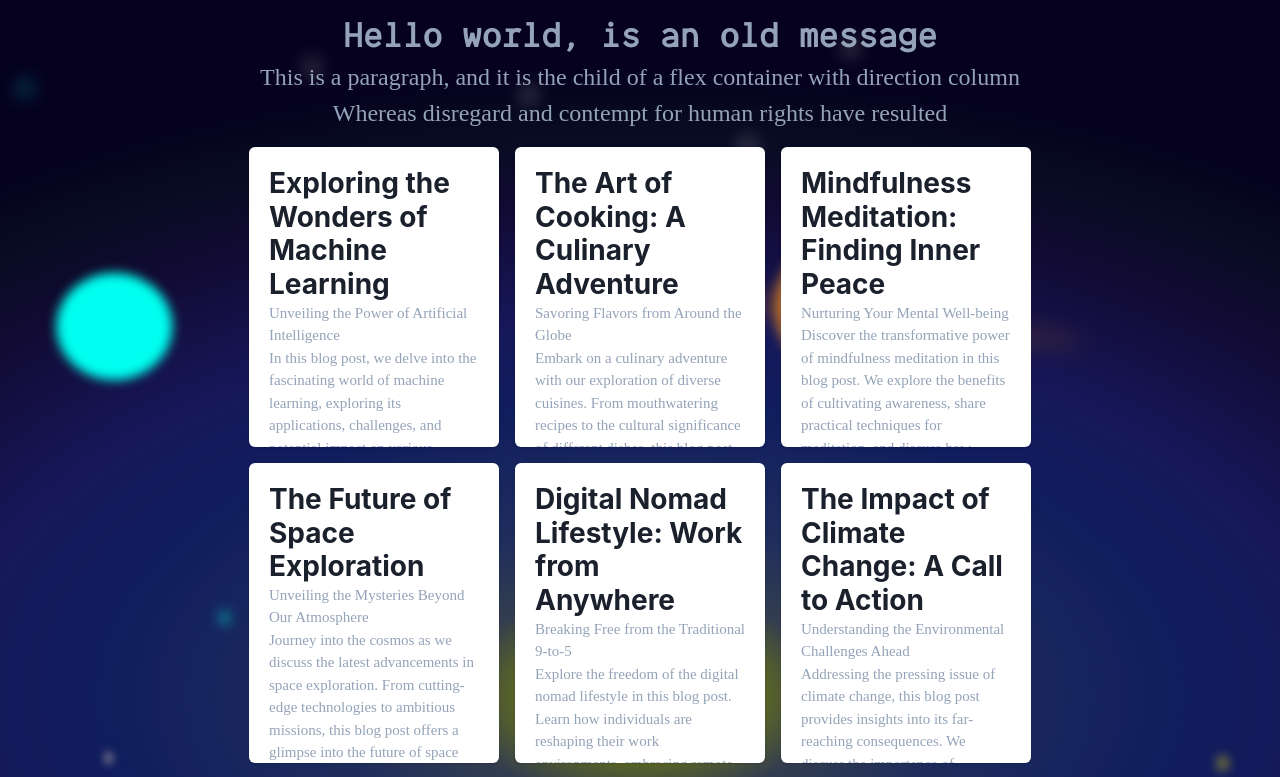
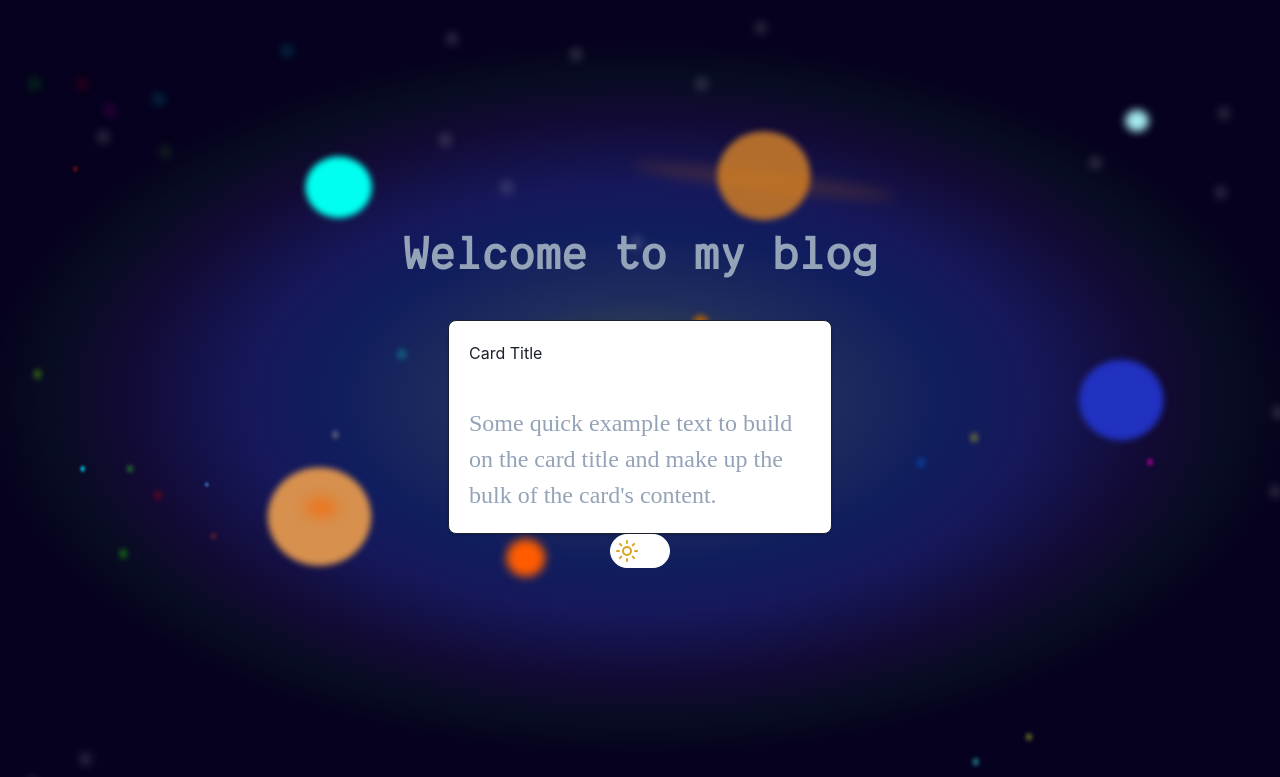
Before and after one commit to RauliYoung/QLimax, a Next.js app: page / in a window 1280 px wide. Shown: the top 777 px of the page. Built offline with nearby package versions, Linux system fonts and the light colour scheme; a web font is replaced by a local one.

Commit message:
chakra dark/light toggle
chakra dark/light toggle

```diff
--- a/src/app/components/ui/theme-toggle/toggle.scss
+++ b/src/app/components/ui/theme-toggle/toggle.scss
@@ -18,7 +18,7 @@
     }
 
     &.moon-icon {
-      right: 4px;
+      right: 5px;
       color: #374151;
       display: none;
     }
@@ -38,25 +38,25 @@
     right: 0;
     bottom: 0;
     background-color: #ffffff;
-    transition: 0.4s;
+    transition: 0.4s !important;
     border-radius: 34px;
     border: 1px solid #ffffff;
 
     &:before {
       position: absolute;
       content: '';
-      height: 26px;
+      height: 25px;
       width: 26px;
       left: 4px;
       bottom: 3px;
       background-color: #ffffff;
-      transition: 0.2s;
+      transition: 0.4s;
       border-radius: 50%;
     }
   }
 
   input:checked+.slider {
-    background-color: black;
+    background-color: #222938;
     border: 1px solid #374151;
   }
 
--- a/src/app/components/ui/theme-toggle/toggle.tsx
+++ b/src/app/components/ui/theme-toggle/toggle.tsx
@@ -2,23 +2,26 @@ import React, { useState, useEffect } from 'react';
 import './toggle.scss';
 import SunIcon from '@/app/components/ui/icons/sunicon';
 import MoonIcon from '@/app/components/ui/icons/moonicon';
+import { useColorMode } from '@chakra-ui/react';
 
-type SwitchProps = {
+type ToggleProps = {
   id: string;
   defaultChecked?: boolean;
   onChange?: (event: React.ChangeEvent<HTMLInputElement>) => void;
   className?: string;
 };
 
-const Switch: React.FC<SwitchProps> = ({ id, defaultChecked = false, onChange, className }) => {
+const Toggle: React.FC<ToggleProps> = ({ id, defaultChecked = false, onChange, className }) => {
+  const { colorMode , toggleColorMode } = useColorMode();
   const [isChecked, setIsChecked] = useState(defaultChecked);
 
   useEffect(() => {
-    setIsChecked(defaultChecked);
-  }, [defaultChecked]);
+    setIsChecked(colorMode === 'dark');
+  }, [colorMode]);
 
   const handleChange = (event: React.ChangeEvent<HTMLInputElement>) => {
     setIsChecked(event.target.checked);
+    toggleColorMode();
     if(onChange) {
       onChange(event);
     }
@@ -40,4 +43,4 @@ const Switch: React.FC<SwitchProps> = ({ id, defaultChecked = false, onChange, c
   );
 };
 
-export default Switch;
+export default Toggle;
--- a/src/app/page.tsx
+++ b/src/app/page.tsx
@@ -8,6 +8,9 @@ import {
   CardHeader,
 } from '@chakra-ui/react';
 import testData from '../../testData/testPosts.json';
+import { Textarea } from '@chakra-ui/react'
+import Switch from './components/ui/theme-toggle/toggle';
+
 
 interface Post {
   title: string;
@@ -16,55 +19,20 @@ interface Post {
 }
 export default function Home() {
   return (
-    <Flex as='main' direction='column'>
-      <Flex
-        as='section'
-        direction='column'
-        p='1rem'
-        justifyContent='center'
-        alignItems='center'
-      >
-        <Heading as='h1'>Hello world, is an old message</Heading>
-        <Text as='p'>
-          This is a paragraph, and it is the child of a flex container with
-          direction column
-        </Text>
-        <Text as='p'>
-          Whereas disregard and contempt for human rights have resulted
-        </Text>
-      </Flex>
-      <Flex maxW='100%' justifyContent='center'>
-        <Flex
-          as='section'
-          wrap='wrap'
-          justifyContent='center'
-          maxW='798px'
-          gap='1rem'
-          m='auto'
-        >
-          {testData
-            .map((post: Post) => ({
-              title: post.title,
-              header: post.header,
-              body: post.body,
-            }))
-            .map((post: Post) => (
-              <Card w='250px' h='300px'>
-                <CardBody overflow='auto'>
-                  <Heading as='h2' fontSize={'28px'}>
-                    {post.title}
-                  </Heading>
-                  <Text as='p' fontSize='15px'>
-                    {post.header}
-                  </Text>
-                  <Text as='p' fontSize='15px'>
-                    {post.body}
-                  </Text>
-                </CardBody>
-              </Card>
-            ))}
-        </Flex>
-      </Flex>
-    </Flex>
+  <Flex direction="column" align="center" justify="center" minH="100vh" p={10}>
+  <Heading as="h1" size="2xl" mb="10">
+    Welcome to my blog
+  </Heading>
+  <Card maxW="sm" borderWidth="1px" borderRadius="lg" overflow="hidden">
+    <CardHeader>Card Title</CardHeader>
+    <CardBody>
+      <Text>
+        Some quick example text to build on the card title and make up the bulk of the card's content.
+      </Text>
+    </CardBody>
+  </Card>
+  <Switch id="theme-toggle" />
+  </Flex>
+
   );
 }
--- a/themes/theme.ts
+++ b/themes/theme.ts
@@ -59,6 +59,10 @@ const styles = {
       fontSize: '24px',
       color: 'rgba(148, 163, 184, 1)',
     },
+    Textbox: {
+      fontSize: '24px',
+      color: 'rgba(148, 163, 184, 1)',
+    },
   },
 };
 export const customTheme = extendTheme({ styles, sizes, breakpoints });
```
